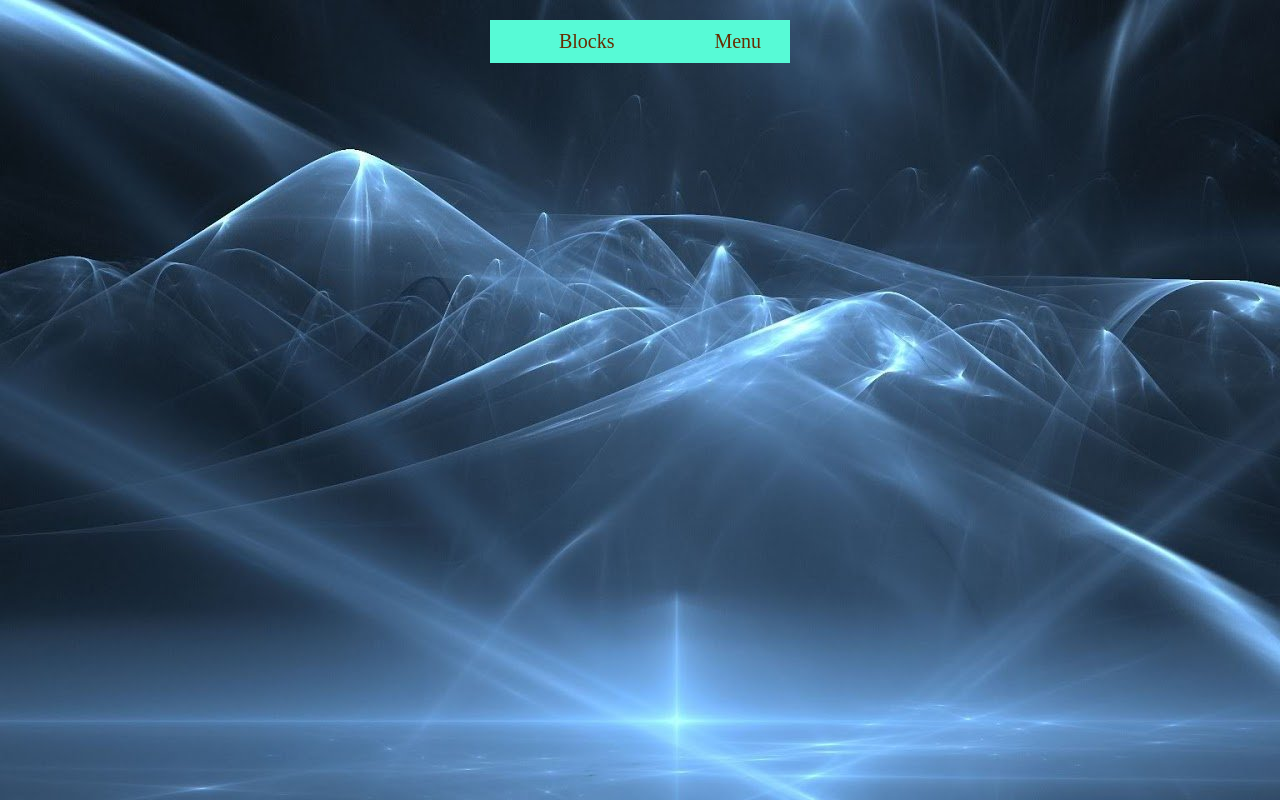
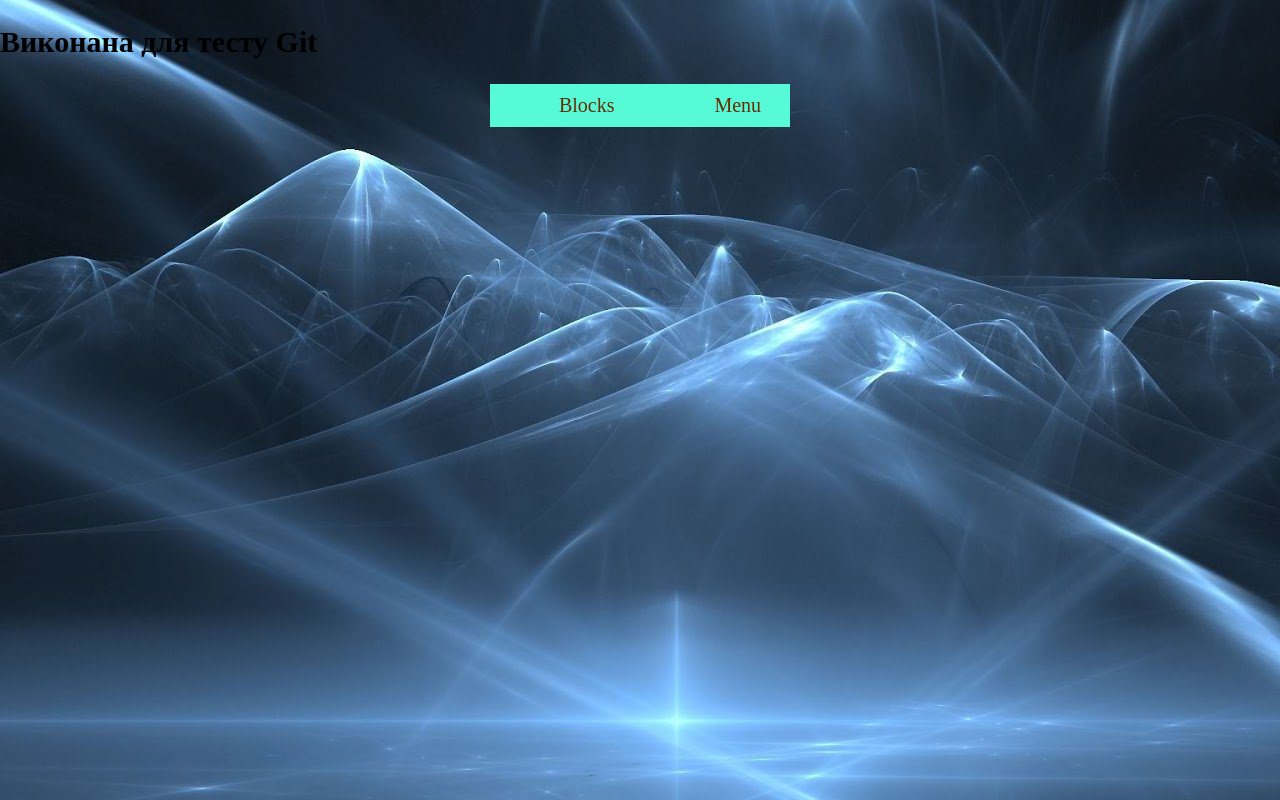
Before and after one commit to Kirashchuk/git-test-lesson-5, a plain HTML site: page index.html in a window 1280 px wide. Shown: the top 800 px of the page. Drawn offline with Linux system fonts and the light colour scheme.

Commit message:
some changes in master branch

```diff
--- a/index.html
+++ b/index.html
@@ -12,6 +12,7 @@
 <body>
   <div>
     <nav>
+      <h2>Виконана для тесту Git</h2>
       <ul class="nav">
         <li><a href="pages/blocks.html">Blocks</a></li>
         <li><a href="pages/menu.html">Menu</a></li>
```
